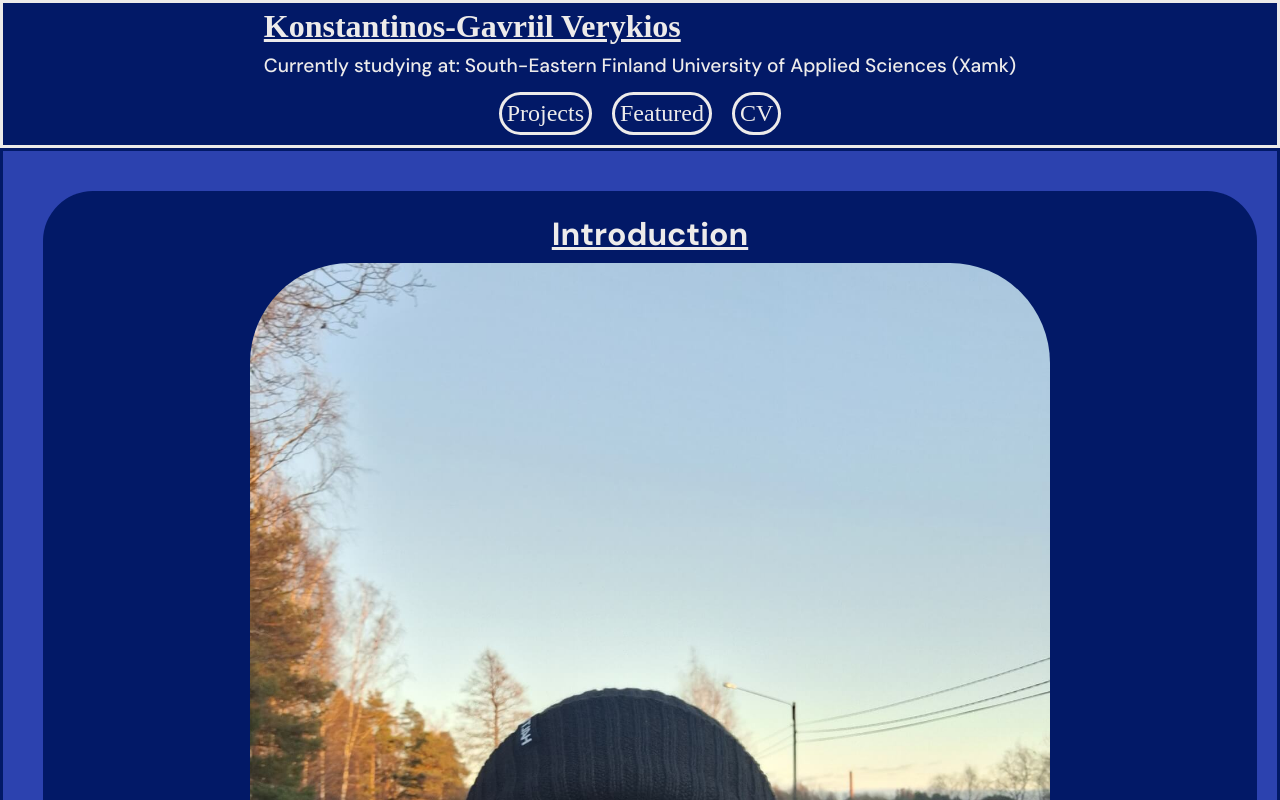
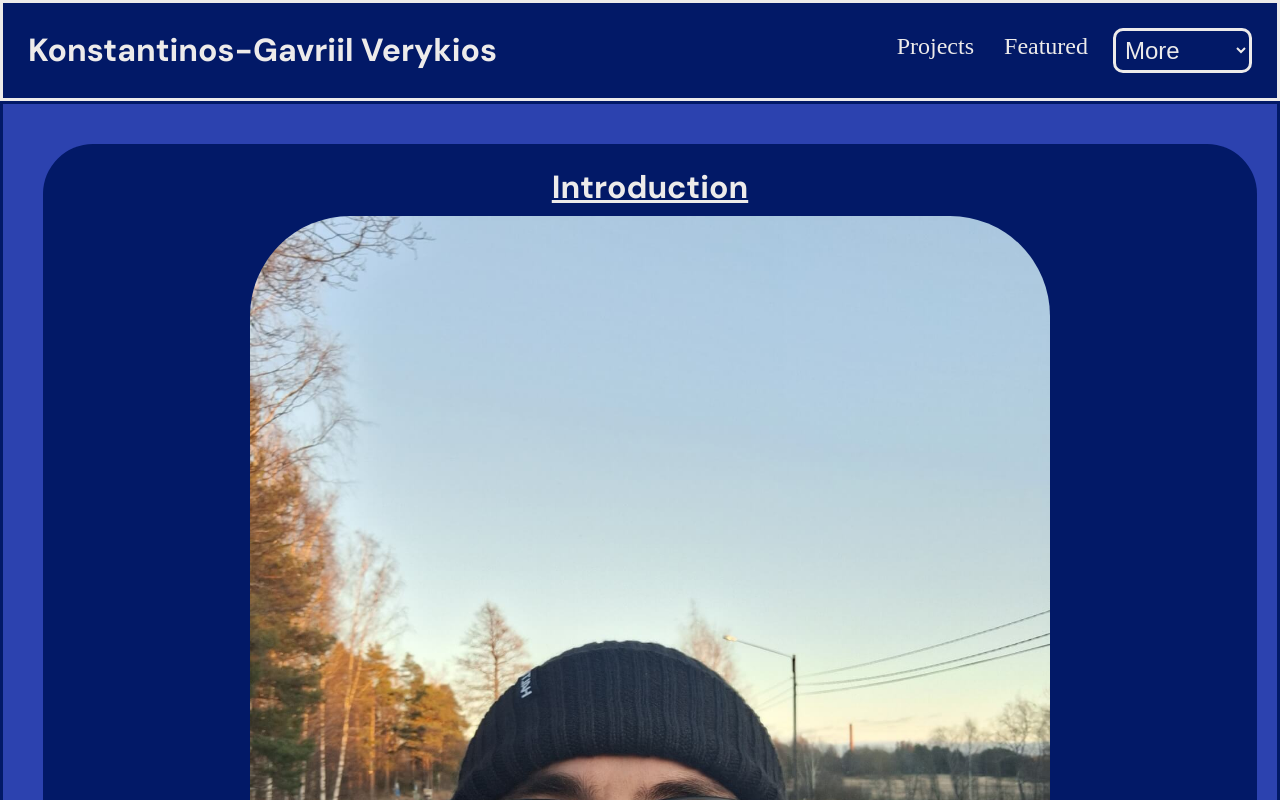
Before and after one commit to KonstantinosVerykios/KonstantinosVerykios.github.io, a plain HTML site: page index.html in a window 1280 px wide. Shown: the top 800 px of the page. Drawn offline with Linux system fonts and the light colour scheme.

Commit message:
Fixed index.html
Changed the CSS so that it is easier to continue making the website

```diff
--- a/CSS/stylesMain.css
+++ b/CSS/stylesMain.css
@@ -8,12 +8,35 @@ html, body {
     line-height: 1.15;
 }
 
+
+.row{
+    display: flex;
+    flex-direction: row;
+    flex-wrap: wrap;
+}
+
+.col {
+    display: flex;
+    flex-direction: column;
+    flex-wrap: wrap;
+}
+
+select {
+    background-color: #021967 ;
+    color:#EDEBEA;
+    font-size: large;
+    border: solid #EDEBEA;
+    border-radius: 10px;
+}
+
 div {
     display:flex;
+    align-items: center;
 }
 
 nav {
     display:flex;
+    align-items: space-between;
 }
 
 main{
@@ -55,6 +78,7 @@ form {
 ul {
     list-style-type: none;
     font-size: x-large;
+    justify-content: center;
     padding: 5px;
     margin: 5px;
     color: #EDEBEA;
@@ -71,7 +95,7 @@ header {
     border-style:solid;
     color:#EDEBEA;
     background-color: #021967 ;
-    justify-content: center;
+    justify-content: space-between;
     align-items: center;
     z-index: 1;
 }
@@ -83,7 +107,7 @@ footer {
     border-style:solid;
     color:#EDEBEA;
     background-color: #021967 ;
-    justify-content: space-between;
+    justify-content: center;
 }
 
 a {
@@ -141,10 +165,10 @@ h4 {
 }
 
 #intro {
-
+    align-items: center;
     padding: 15px;
     width: 100%;
-    height:100%;
+    height: auto;
 }
 
 .mePicture {
@@ -162,50 +186,38 @@ h4 {
 #tools {
     padding: 10px;
     margin: 10px;
-    flex-direction: column;
+    align-items: center;
 }
 
 #contentWrapper {
-
-    flex-direction: column;
     background-color: #2C42AF ;
     border-style:solid;
     color:#021967 ;
 
     padding: 30px;
-    height: 100%;
+    height: auto;
     width: 100%;
 }
 
-#TextSide {
-    flex-direction: column;
-    color:#EDEBEA;
-}
 
-#LinkSide {
-    width: 100%;
-    height: auto;
-    color:#EDEBEA;
-    align-items: center;
-    justify-content: center;
-    flex-direction: row;
-    flex-wrap: wrap;
-}
 
 #skillsWrapper {
     padding: 10px 10px 25px 10px;
     margin: 10px;
+    align-items: center;
 }
 
 #featuredProjects{
     padding: 10px;
     margin: 10px;
+    align-items: center;
+    width:100%;
+    height: auto;
 }
 
 .linksHeader {
-    border-style: solid ;
+
     border-color: #EDEBEA ;
-    border-radius: 25px;
     font-size: x-large;
     margin: 10px;
     padding:5px;
@@ -234,29 +246,13 @@ h4 {
 }
 
 .maxW {
- max-width: 800px;
+    max-width: 800px;
+    min-width: 200px;
+    padding: 5px 5px 15px 5px;
 }
 
 
-.row{
-    display: flex;
-    flex-direction: row;
-    flex-wrap: wrap;
-    justify-content: center;
-    align-content: center;
-    align-items: center;
-}
-
 .centered {
-    flex-wrap: wrap;
-    justify-content: center;
-    align-content: center;
-    align-items: center;
-}
-
-.col {
-    display: flex;
-    flex-direction: column;
     flex-wrap: wrap;
     justify-content: center;
     align-content: center;
@@ -285,12 +281,13 @@ h4 {
 }
 
 .skills {
-  text-align: right;
+  text-align: center;
   padding-top: 5px;
   padding-bottom:5px;
   padding-left: 7px;
   color: black;
   font-size: x-large;
+
 }
 
 .unity {width: 29%; background-color: #3F7952;}
@@ -393,7 +390,7 @@ box-sizing: border-box;
     }
 
     p{
-        font-size:medium;
+        font-size:small;
     }
 
     h2 {
--- a/index.html
+++ b/index.html
@@ -31,27 +31,34 @@
 
     <body class="row">
         <div id="fullPage">
-            <header class="row">
-                <div id="TextSide">
-                <h1> Konstantinos-Gavriil Verykios</h1>
-                <p> Currently studying at: South-Eastern Finland University of Applied Sciences (Xamk) </p>
-                </div>
-                <nav id="LinkSide">
+            <header class="row padding">
+                <article class="row">
+                <h4> Konstantinos-Gavriil Verykios</h4>
+                </article>
+                <nav class="row">
                     <a class="linksHeader" href="Pages/All_Projects.html"> Projects </a>
                     <a class="linksHeader" href="#featuredProjects">Featured </a>
-                <a class="linksHeader"  href="Documents/Konstantinos_Verykios_CV.pdf" target="_blank"> CV </a>
+
+                    <select class="linksHeader" onchange="location = this.value;">
+                        <option value="" disabled selected> More</option>
+                        <option value="Pages/About_Me.html"> About Me </option>
+                        <option value="Pages/Contact.html"> CTA </option>
+                        <option value="Documents/Konstantinos_Verykios_CV.pdf"> CV </option>
+                    </select>
                 </nav>
             </header>
 
-            <main id="contentWrapper">
+            <main id="contentWrapper" class="col">
                 <!---Intro start-->
                 <section id="intro" class="bb col">
                     <h2> Introduction</h2>
                     <img class="mePicture responsive" src="IMG/SelfPortrait.jpg" alt ="A portrait of Konstantinos Verykios (PLACEHOLDER)" loading="lazy" width="300" height="300">
+                    <article>
                         <p id="aboutMe" class=""> Hello!<br><br>
                         I’m Konstantinos Verykios a game programming student currently studying at South-Eastern Finland University of Applied Sciences (Xamk). I am on track to graduate in 2028 with a bachelor’s degree in engineering.
                         <br><br>Working (and playing) with games is my passion, mainly with programming, but I also enjoy exploring all aspects of the industry. My main objective is to deepen my understanding of game development beyond a programmer’s pespective.
                         </p>
+                    </article>
                 </section> <!--Intro end-->
 
                 <section id="tools" class="bb col">
@@ -75,10 +82,10 @@
 
                 <!--Skills start-->
                 <section id="skillsWrapper" class="bb col">
-                    <div>
+                    <div class ="row">
                         <h2>Technical and language skills</h2>
                     </div>
-                    <div>
+                    <div class="row">
                         <div class="col padding">
                             <p>Unity(C#)</p>
                             <div class="container">
@@ -106,7 +113,7 @@
                             </div>
                         </div>
 
-                        <div class="col">
+                        <div class="col padding">
                             <p>Finnish </p>
                             <div class="container">
                                 <div class="skills finnish">Fluent</div>
@@ -136,7 +143,7 @@
                 </section><!--Skills end-->
 
                 <!--Fetured projects start-->
-                <section id="featuredProjects" class="bb  col">
+                <section id="featuredProjects" class="bb col">
                         <h2> Featured Projects </h2>
 
                         <!--Peely-->
@@ -192,36 +199,16 @@
                             </div>
                         </a>
                     </article>
-                </section><!--Featured project end-->
-<!--
-                    <div class=" col bb ">
-                        <h2> CTA</h2>
-                        <p> Get in contact with me!</p>
-                        <form>
-                            <label for="fname"> Full name: </label> <br>
-                            <input type="text" id="fname" name="fname"><br>
-
-                            <label for="email"> E-mail:</label> <br>
-                            <input type="text" id="email"> <br>
-
-                            <label for="content"> Content:</label> <br>
-                            <input type="text" id="content"> <br>
-
-
-
-                            <input type="submit" class=" bb" value="Submit">
-                        </form>
-                        </div>
-
-                    -->
-
+                </section>
             </main> <!--ContentWrapper end-->
             <footer class="row padding">
-                <a href="https://www.linkedin.com/in/konstantinos-verykios-144886334/" target="_blank" > <img src="IMG/icons8-linkedin-ios-17-filled-96.png" alt="LinkedIn symbol" loading="lazy" width="96" height="96"></a>
+                <div class="row">
+                    <a href="https://www.linkedin.com/in/konstantinos-verykios-144886334/" target="_blank"> <img src="IMG/icons8-linkedin-ios-17-filled-96.png" alt="LinkedIn symbol" loading="lazy" width="96" height="96"></a>
                     <a href="https://github.com/KonstantinosVerykios" target="_blank" > <img src="IMG/icons8-github-96.png" alt="GitHub symbol" loading="lazy" width="96" height="96"> </a>
-                <p class="contact"> Contact me: <a href="mailto:verykioskonstantinos@gmail.com"> verykioskonstantinos@gmail.com <br> </a>
-                <br>Icons by <a class="underline" href="https://icons8.com/icons/"> Icons8.com</a>
-                </p>
+                </div>
+                <div class="row">
+                    <p>Icons by <a class="underline" href="https://icons8.com/icons/"> Icons8.com</a></p>
+                </div>
                 </footer>
         </div> <!--FullPage end-->
     </body>
```
Lines whose indentation alone changed are shown as unchanged.
